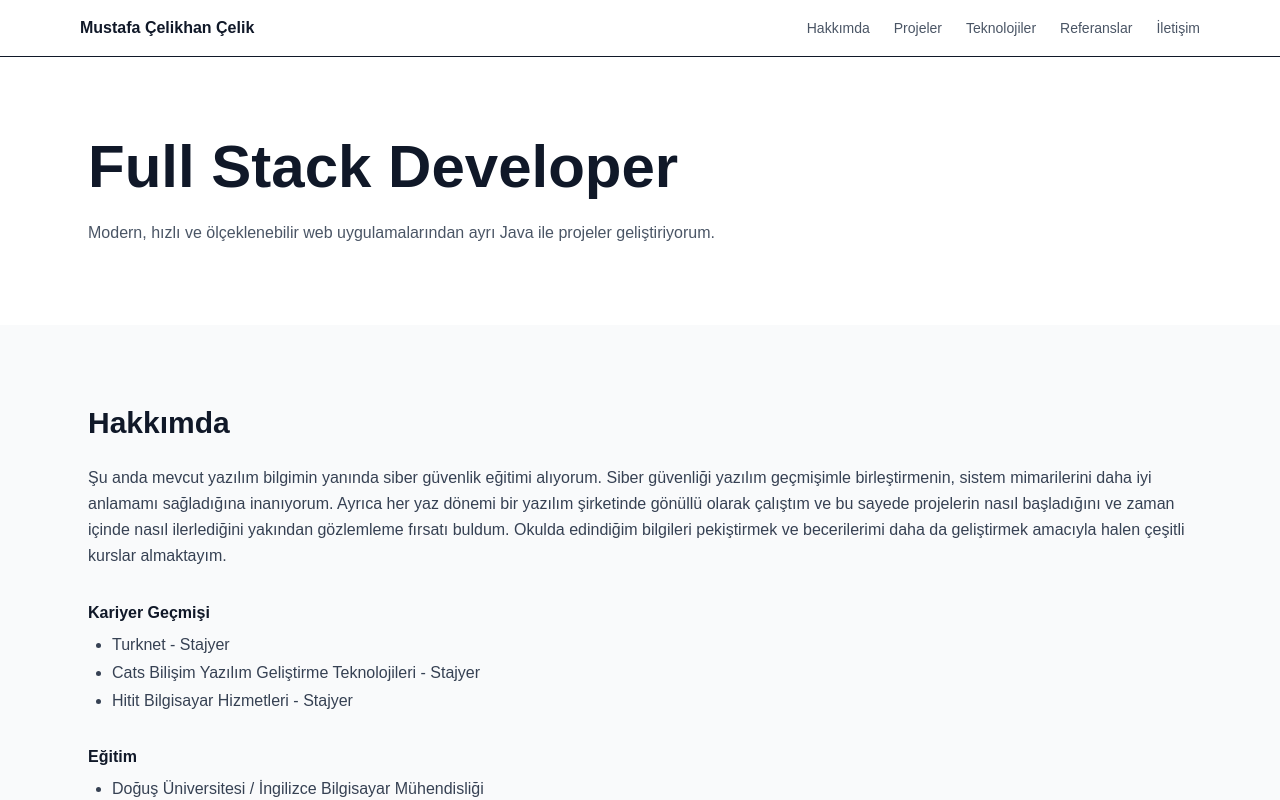
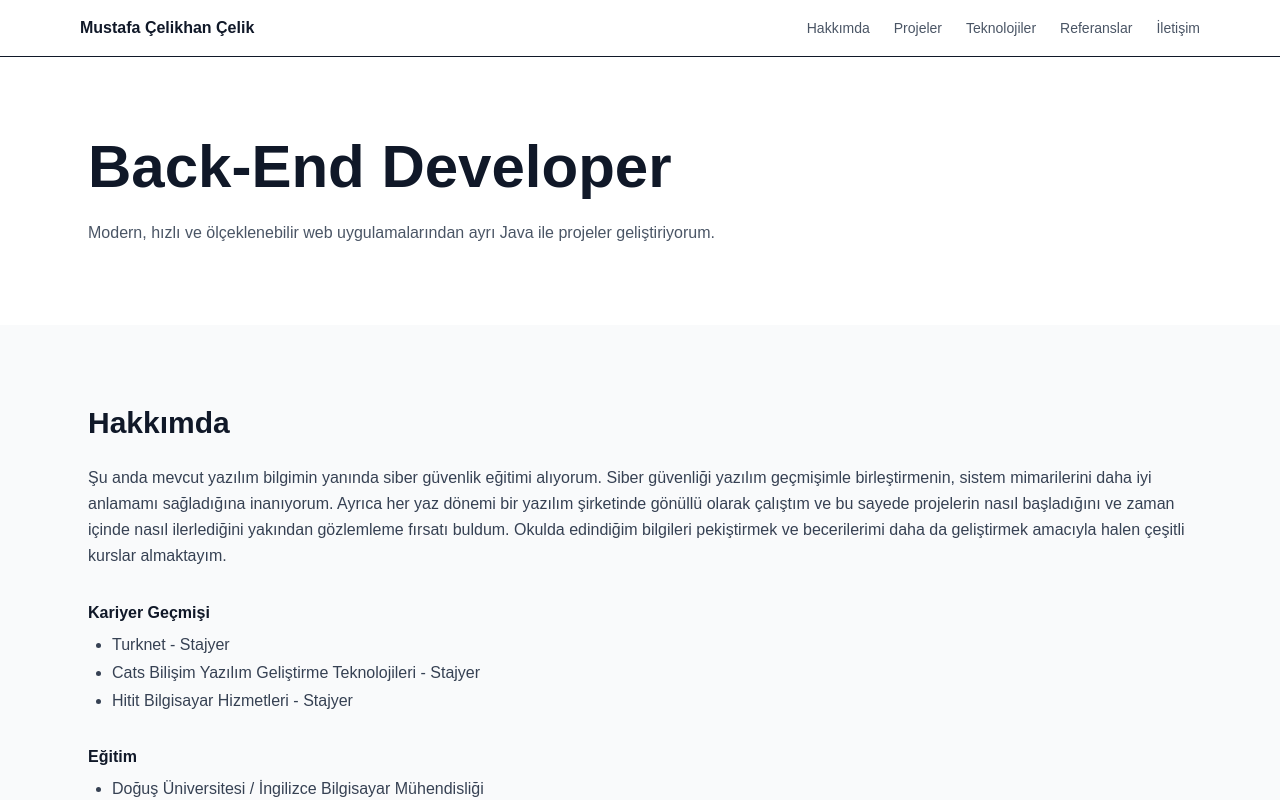
Before and after one commit to clkhnn/my-portfolio-website, a Next.js app: page / in a window 1280 px wide. Shown: the top 800 px of the page. Built offline with nearby package versions, Linux system fonts and the light colour scheme.

Commit message:
Information edit

```diff
--- a/src/app/page.tsx
+++ b/src/app/page.tsx
@@ -30,7 +30,7 @@ return (
   {/* HERO */}
   <section className="max-w-6xl mx-auto px-6 py-20">
     <h2 className="text-4xl md:text-6xl font-bold">
-      Full Stack Developer
+      Back-End Developer
     </h2>
     <p className="text-gray-600 mt-6 max-w-2xl">
       Modern, hızlı ve ölçeklenebilir web uygulamalarından ayrı Java ile projeler geliştiriyorum.
```
